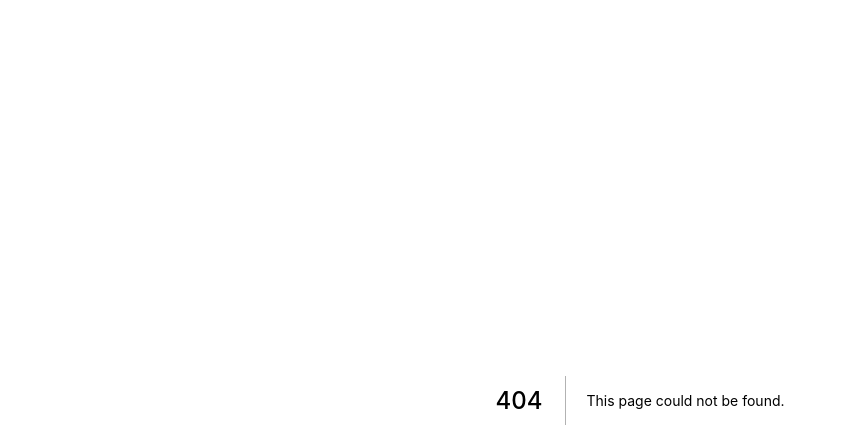
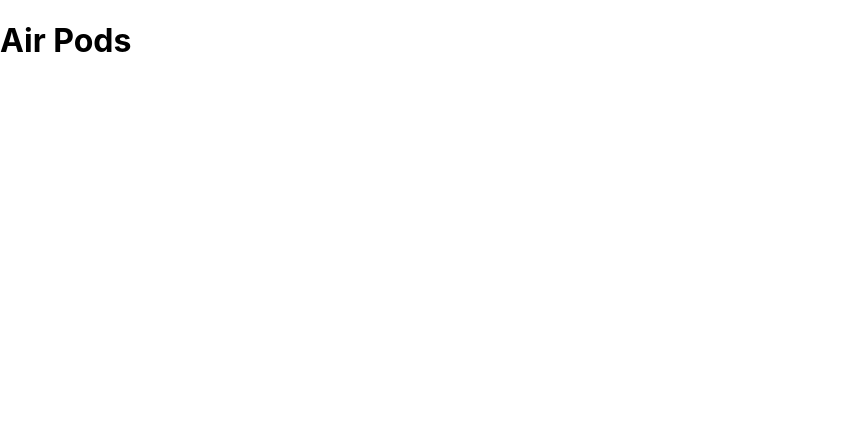
Before and after one commit to freddydc/amazona-next-ts, a Next.js app: page /product/air-pods in a window 1280 px wide. Before the commit this address had no page. Shown: the top 448 px of the page, without its empty margins (0-847 px from the left). Built offline with nearby package versions, Linux system fonts and the light colour scheme.

Commit message:
Route Product Page

```diff
--- a/pages/index.tsx
+++ b/pages/index.tsx
@@ -8,6 +8,7 @@
   Grid,
   Typography,
 } from '@material-ui/core';
+import NextLink from 'next/link';
 import Layout from '../components/Layout/Layout';
 import data from '../utils/data/data';
 
@@ -20,6 +21,7 @@
           {data.products.map((product) => (
             <Grid item md={4} key={product.name}>
               <Card>
+                <NextLink href={`/product/${product.slug}`} passHref>
                   <CardActionArea>
                     <CardMedia
                       component="img"
@@ -30,6 +32,7 @@
                       <Typography>{product.name}</Typography>
                     </CardContent>
                   </CardActionArea>
+                </NextLink>
                 <CardActions>
                   <Typography>${product.price}</Typography>
                   <Button size="small" color="primary">
--- /dev/null
+++ b/pages/product/[slug].tsx
@@ -0,0 +1,20 @@
+import React from 'react';
+import { useRouter } from 'next/router';
+import data from '../../utils/data/data';
+
+const ProductScreen = () => {
+  const router = useRouter();
+  const { slug } = router.query;
+  const product = data.products.find((a) => a.slug === slug);
+  if (!product) {
+    return <div>Product Not Found</div>;
+  }
+
+  return (
+    <div>
+      <h1>{product.name}</h1>
+    </div>
+  );
+};
+
+export default ProductScreen;
--- a/utils/data/data.ts
+++ b/utils/data/data.ts
@@ -2,6 +2,7 @@
   products: [
     {
       name: 'Camera',
+      slug: 'camera',
       category: 'cameras',
       image: '/images/camera.jpg',
       price: 800,
@@ -13,6 +14,7 @@
     },
     {
       name: 'Shirt',
+      slug: 'shirt',
       category: 'shirts',
       image: '/images/shirt.jpg',
       price: 60,
@@ -24,6 +26,7 @@
     },
     {
       name: 'Shoes',
+      slug: 'shoes',
       category: 'shoes',
       image: '/images/shoes.jpg',
       price: 40,
@@ -35,6 +38,7 @@
     },
     {
       name: 'Air Pods',
+      slug: 'air-pods',
       category: 'headphone',
       image: '/images/pods.jpg',
       price: 200,
@@ -46,6 +50,7 @@
     },
     {
       name: 'Watch',
+      slug: 'watch',
       category: 'watch',
       image: '/images/watch.jpg',
       price: 940,
@@ -57,6 +62,7 @@
     },
     {
       name: 'Pants',
+      slug: 'pants',
       category: 'pants',
       image: '/images/pants.jpg',
       price: 60,
```
Lines whose indentation alone changed are shown as unchanged.
